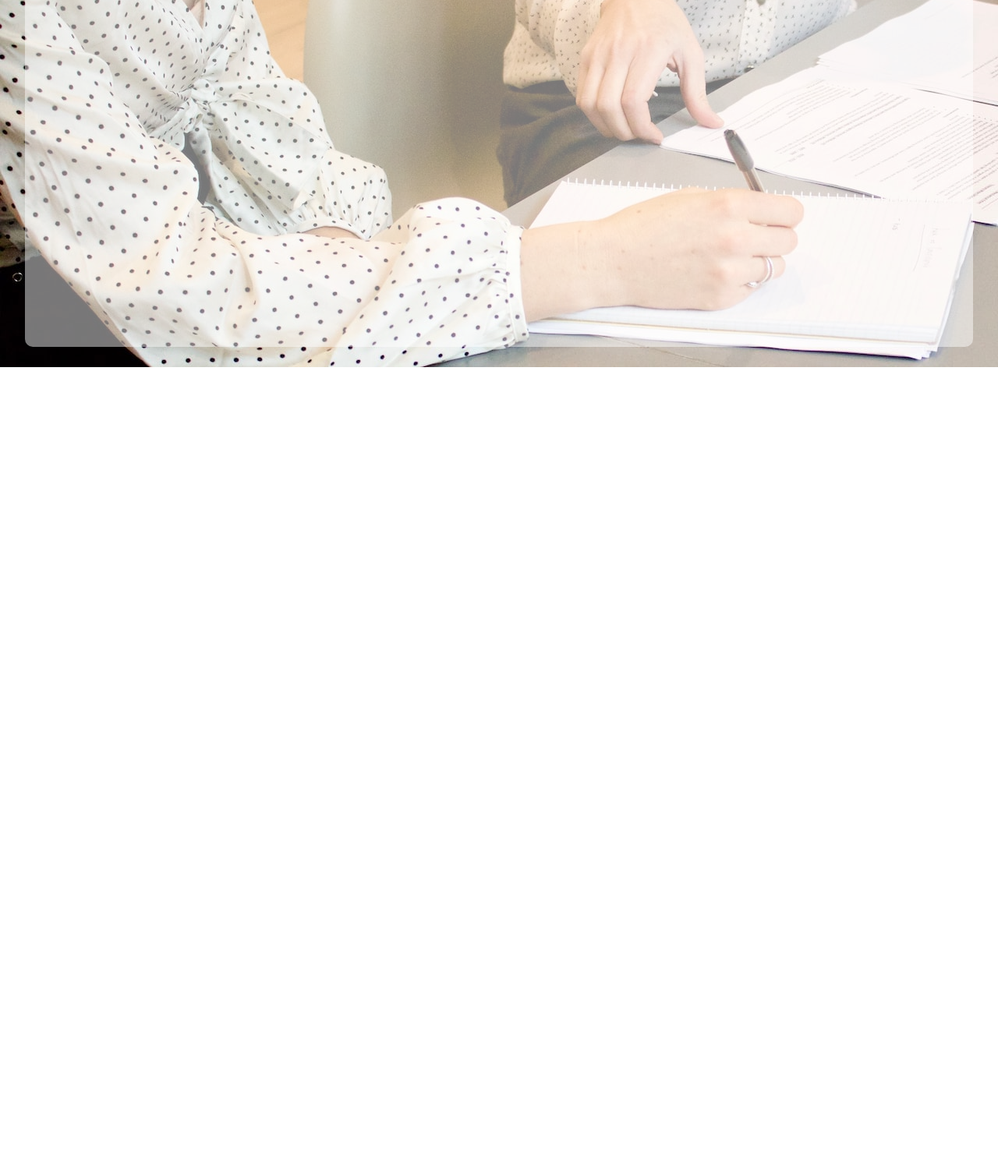
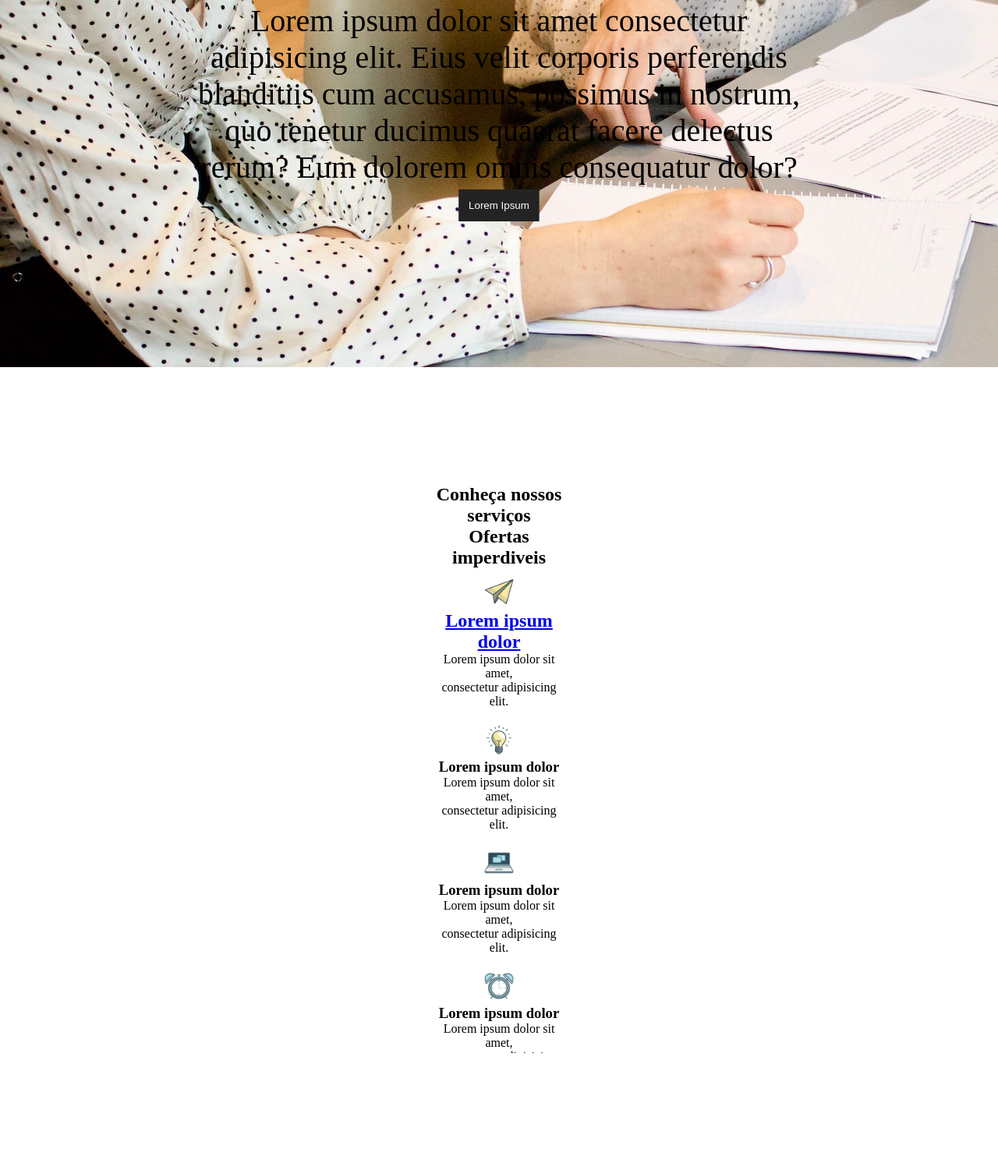
Before and after one commit to Luuiz-Alves/projeto-site, a plain HTML site: page index.html in a window 1280 px wide. Shown: the part 329-1830 px from the top of the page at 78% size. Before the commit the page ends 1530 px from the top, so only its background shows below. Drawn offline with Linux system fonts and the light colour scheme.

Commit message:
fiz algumas mudanças

```diff
--- a/estilos/style.css
+++ b/estilos/style.css
@@ -38,8 +38,7 @@ li > .escrito:hover {
 }
 
 #texto {
-    background-color: rgba(255, 255, 255, 0.466);
-    width: 95vw;
+    width: 94vw;
     height: 85vh;
     border-radius: 10px;
     text-align: center;
@@ -47,11 +46,46 @@ li > .escrito:hover {
     position: absolute;
     top: 50%;
     left: 50%;
-    transform: translate(-50%, -45%);
+    transform: translate(-50%, -10%);
     overflow: hidden;
+}
+
+#texto > p {
+    font-size: 2.5em;
+    margin: 0 200px;
+    padding-bottom: 5px;
+}
+
+#texto > button {
+    padding: 10px;
+    background-color: rgb(36, 35, 35);
+    color: white;
+    border: 3px solid rgb(36, 35, 35);
+    cursor: pointer;
+}
+
+#texto > button:hover {
+    color: rgb(218, 165, 32);
 }
 
 #servicos {
     height: 730px;
     overflow: hidden;
+    margin: 150px 550px;
+    text-align: center;
 }
+
+.servicos {
+    display: flex;
+    justify-content: space-evenly;
+    flex-wrap: wrap;
+}
+
+.quadro {
+    padding: 10px;
+
+}
+
+.quadro > a > h3 {
+    font-size: 1.5em;
+}
--- a/index.html
+++ b/index.html
@@ -13,8 +13,9 @@
             <a href="#"><img src="imagens/Logo.png" width="75px" alt="Logo do Site"></a>
             <ul>
                 <li><a href="#" class="escrito">Inicio</a></li>
-                <li><a href="#" class="escrito">Trabalhos</a></li>
-                <li><a href="#" class="escrito">Sobre mim</a></li>
+                <li><a href="#" class="escrito">Sobre</a></li>
+                <li><a href="#" class="escrito">Equipe</a></li>
+                <li><a href="#" class="escrito">Preços</a></li>
                 <li><a href="#" class="escrito">Fale Conosco</a></li>
                 <li><a href="#"><img src="imagens/facebook.png" alt="Logo Facebook"></a></li>
                 <li><a href="#"><img src="imagens/twitter.png" alt="Logo Twitter"></a></li>
@@ -22,12 +23,43 @@
             </ul>
         </menu>
         <div id="texto">
-
+            <p>Lorem ipsum dolor sit amet consectetur adipisicing elit. Eius velit corporis perferendis blanditiis cum accusamus, possimus in nostrum, quo tenetur ducimus quaerat facere delectus rerum? Eum dolorem omnis consequatur dolor?</p>
+            <button>Lorem Ipsum</button>
         </div>
     </header>
 
     <aside id="servicos">
-
+        <h1>Conheça nossos serviços</h1>
+        <h2>Ofertas imperdiveis</h2>
+        <div class="servicos">
+            <aside class="quadro">
+                <a href="#">
+                    <img src="imagens/aviao.png" width="40px" alt="">
+                    <h3>Lorem ipsum dolor</h3>
+                </a>
+                <p>Lorem ipsum dolor sit amet, <br> consectetur adipisicing elit.</p>
+            </aside>
+            <aside class="quadro">
+                <img src="imagens/lampada.png" width="40px" alt="">
+                <h3>Lorem ipsum dolor</h3>
+                <p>Lorem ipsum dolor sit amet, <br> consectetur adipisicing elit.</p>
+            </aside>
+            <aside class="quadro">
+                <img src="imagens/laptop-icon.png" width="40px" alt="">
+                <h3>Lorem ipsum dolor</h3>
+                <p>Lorem ipsum dolor sit amet, <br> consectetur adipisicing elit.</p>
+            </aside>
+            <aside class="quadro">
+                <img src="imagens/relogio.png" width="40px" alt="">
+                <h3>Lorem ipsum dolor</h3>
+                <p>Lorem ipsum dolor sit amet, <br> consectetur adipisicing elit.</p>
+            </aside>
+            <aside class="quadro">
+                <img src="imagens/segurança.png" width="40px" alt="">
+                <h3>Lorem ipsum dolor</h3>
+                <p>Lorem ipsum dolor sit amet, <br> consectetur adipisicing elit.</p>
+            </aside>
+        </div>
     </aside>
 
     <aside>
```
Also changed, not shown: imagens/308807140_859672388751084_6141015329278649102_n.png (deleted), imagens/aviao.png (added), imagens/img1.jpg (deleted), imagens/img2.jpg (deleted), imagens/img3.jpg (deleted), imagens/img4.jpg (deleted), imagens/lampada.png (added), imagens/laptop-icon.png (added), imagens/relogio.png (added), imagens/segurança.png (added).
